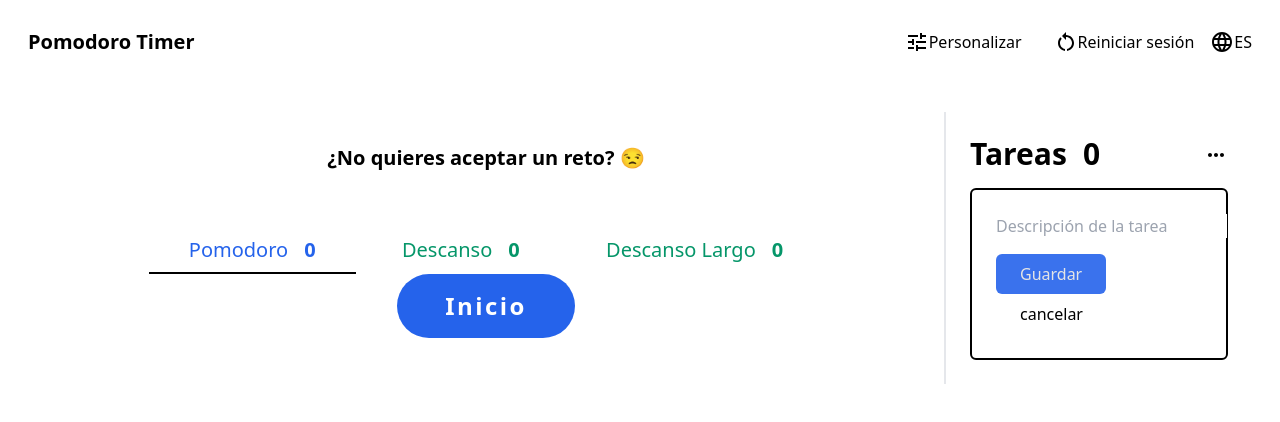
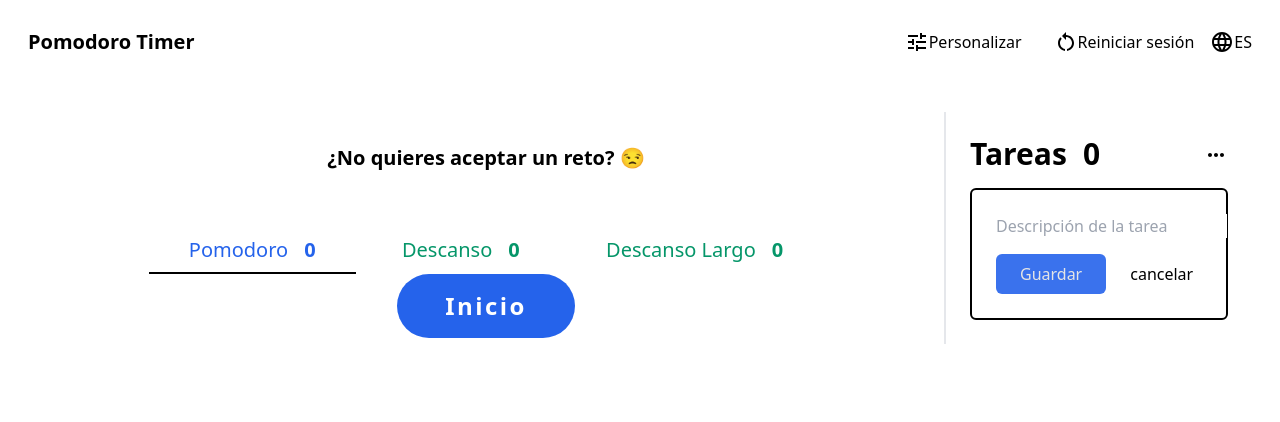
Before and after one commit to maximilianoLujan/Pomodoro-Timer, a React (Vite) app: page / in a window 1280 px wide. Both pictures are taken after a click on the element "Agregue aqui la tarea en la que se enfocara". Shown: the top 422 px of the page. Built offline with nearby package versions, Linux system fonts and the light colour scheme.

Commit message:
Agregando hook personalizado

```diff
--- a/src/components/Todos/Task.jsx
+++ b/src/components/Todos/Task.jsx
@@ -29,7 +29,6 @@ export default function Task(props){
         setTask(newTask)
         addTarea(newTask)
         setTaskName('')
-        props.updateTask()
     }
 
     if (addTask){
@@ -38,12 +37,12 @@ export default function Task(props){
             <TaskList />
         <div className="p-6 flex flex-col items-start border-2 border-black rounded-md">
             <input onChange={handleChangeInput} placeholder={t("todos.placeholder")} type="text" name="task" className="mb-4 border-0" />
-            <div>
+            <div className="flex">
                 <button className="bg-primary/90 text-neutral-200 py-2 px-6 rounded-md hover:bg-primary" onClick={handleClickEnviar}>{t("todos.button1")}</button>
-                    <button className="py-2 px-6 rounded-md hover:bg-primary/10 hover:text-primary" onClick={handleClick}>{t("todos.button2")}</button>
-                    </div>
-                </div>
-            </>
+                <button className="py-2 px-6 rounded-md hover:bg-primary/10 hover:text-primary" onClick={handleClick}>{t("todos.button2")}</button>
+            </div>
+        </div>
+        </>
         )
     } else{
         return(
```
